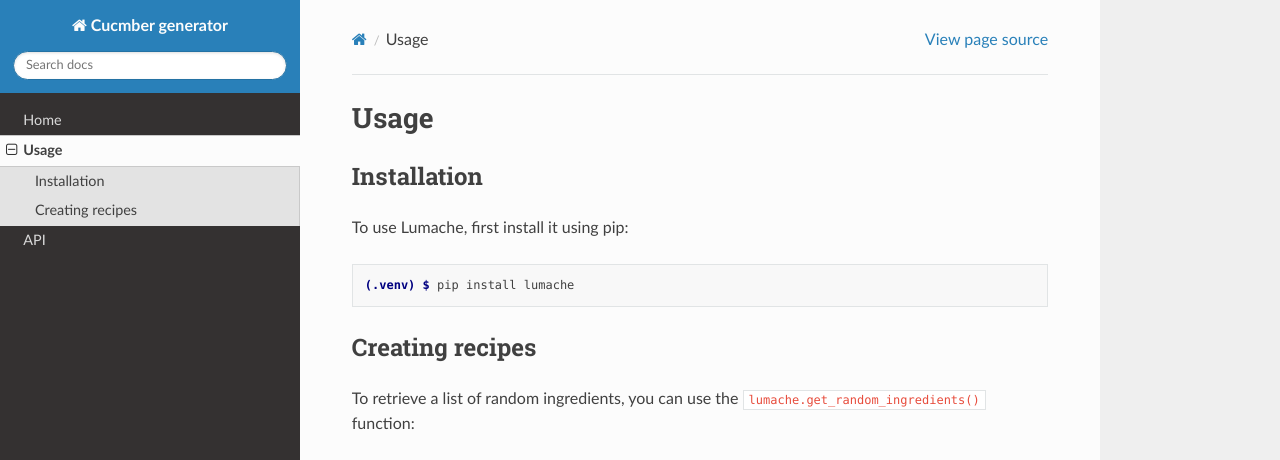
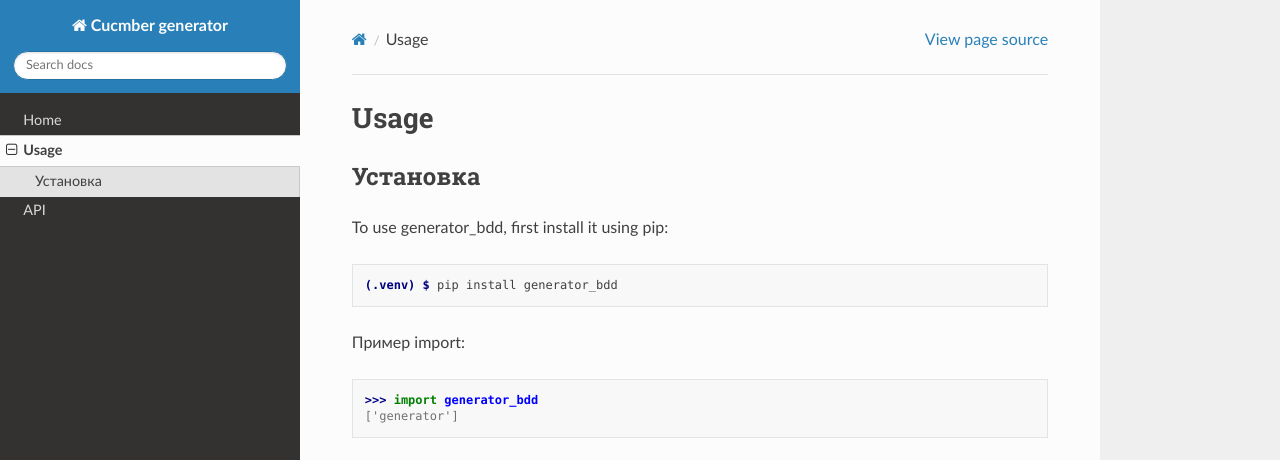
Before and after one commit to DemonDis/bdd_generator, a Sphinx documentation site: the page built from docs/usage.rst, in a window 1280 px wide and 1095 px high. Shown: the top 460 px of the window. Built offline with Sphinx 7.4.7 and the Read the Docs theme 2.0.0, drawn with Linux system fonts in a browser that asks for light colours; some of the changed text lies outside the part shown; grey boxes are pictures that could not be loaded.

Commit message:
🚧 lumache => generator_bdd

```diff
--- a/docs/api.rst
+++ b/docs/api.rst
@@ -4,4 +4,4 @@ API
 .. autosummary::
    :toctree: generated
 
-   lumache
+   generator_bdd
--- a/docs/usage.rst
+++ b/docs/usage.rst
@@ -3,31 +3,16 @@ Usage
 
 .. _installation:
 
-Installation
+Установка
 ------------
 
-To use Lumache, first install it using pip:
+To use generator_bdd, first install it using pip:
 
 .. code-block:: console
 
-   (.venv) $ pip install lumache
+   (.venv) $ pip install generator_bdd
 
-Creating recipes
-----------------
+Пример import:
 
-To retrieve a list of random ingredients,
-you can use the ``lumache.get_random_ingredients()`` function:
-
-.. autofunction:: lumache.get_random_ingredients
-
-The ``kind`` parameter should be either ``"meat"``, ``"fish"``,
-or ``"veggies"``. Otherwise, :py:func:`lumache.get_random_ingredients`
-will raise an exception.
-
-.. autoexception:: lumache.InvalidKindError
-
-For example:
-
->>> import lumache
->>> lumache.get_random_ingredients()
-['shells', 'gorgonzola', 'parsley']
+>>> import generator_bdd
+['generator']
```
Also changed, not shown: docs/index.rst (+2 -14 lines).
